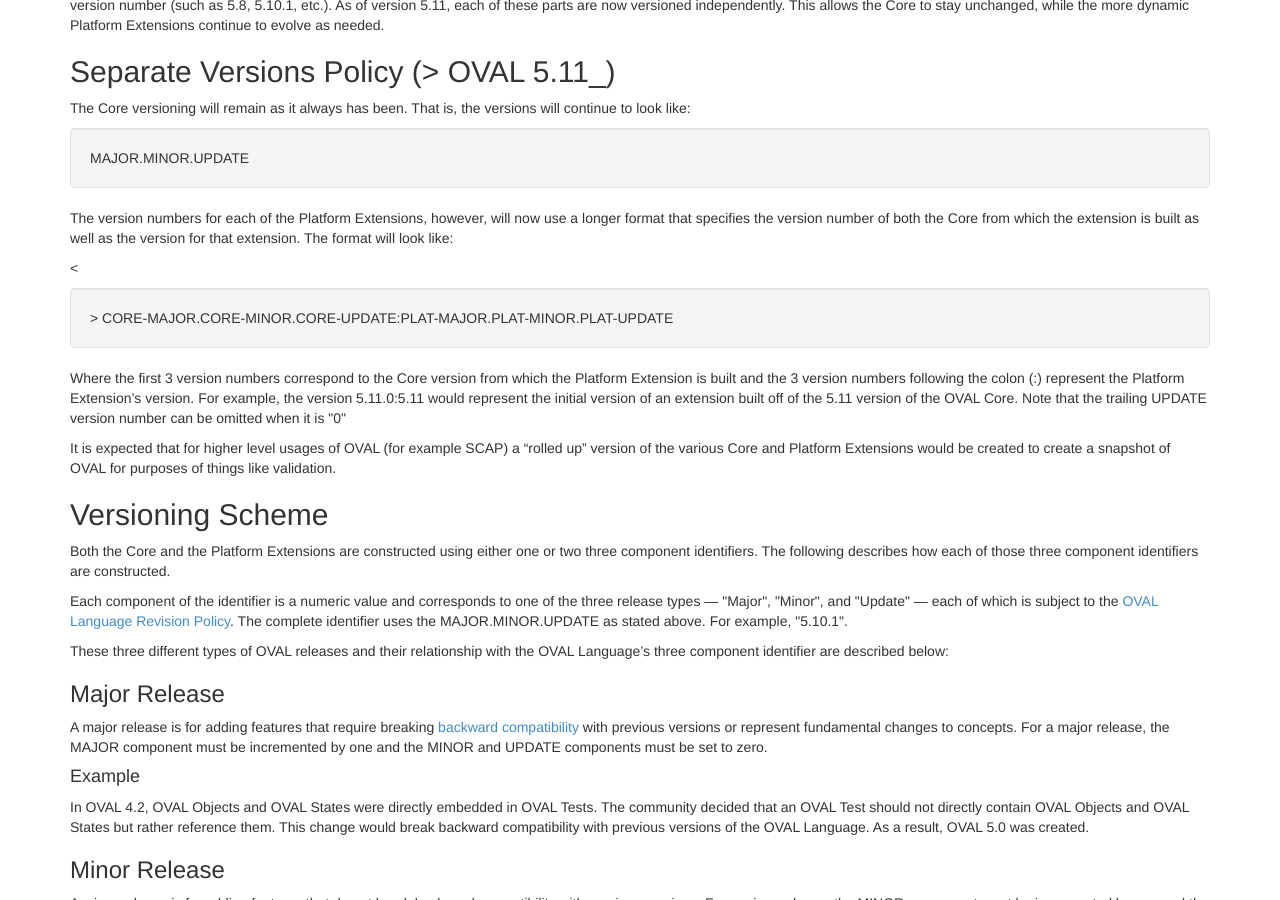
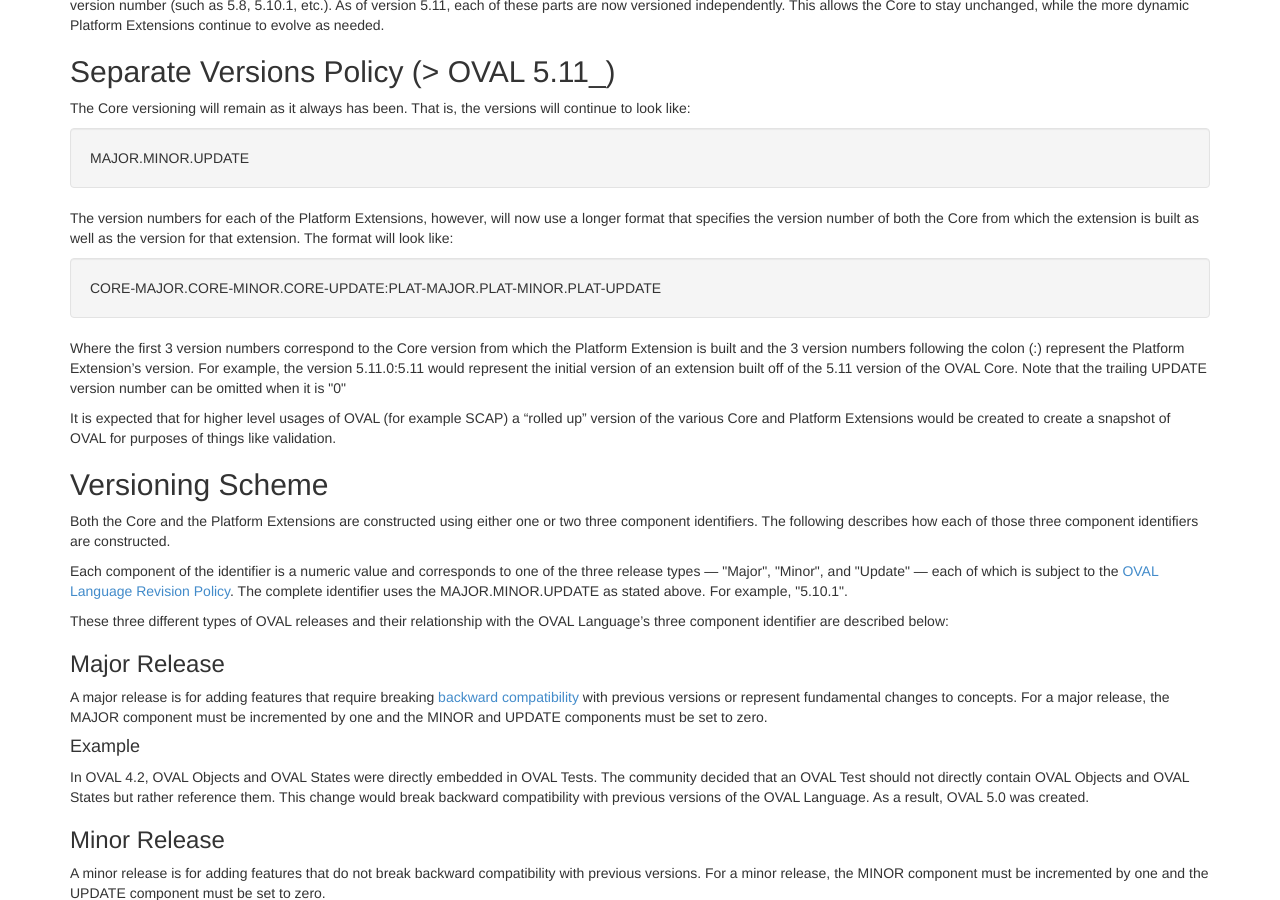
Before and after one commit to OVALProject/ovalproject.github.io, a Jekyll site: the page built from documentation/policy/versioning/index.md, in a window 1280 px wide and 900 px high, scrolled down 328 px. Built offline with Jekyll 4.4.1, drawn with Linux system fonts in a browser that asks for light colours; Markdown is read by kramdown in place of the engine named in the settings.

Commit message:
smallfix

```diff
--- a/documentation/policy/versioning/index.md
+++ b/documentation/policy/versioning/index.md
@@ -35,7 +35,7 @@ now use a longer format that specifies the version number of both the
 Core from which the extension is built as well as the version for that
 extension.  The format will look like:</p>
 
-<p><<div class="well">>
+<p><div class="well">
 CORE-MAJOR.CORE-MINOR.CORE-UPDATE:PLAT-MAJOR.PLAT-MINOR.PLAT-UPDATE
 </div></p>
 
```
